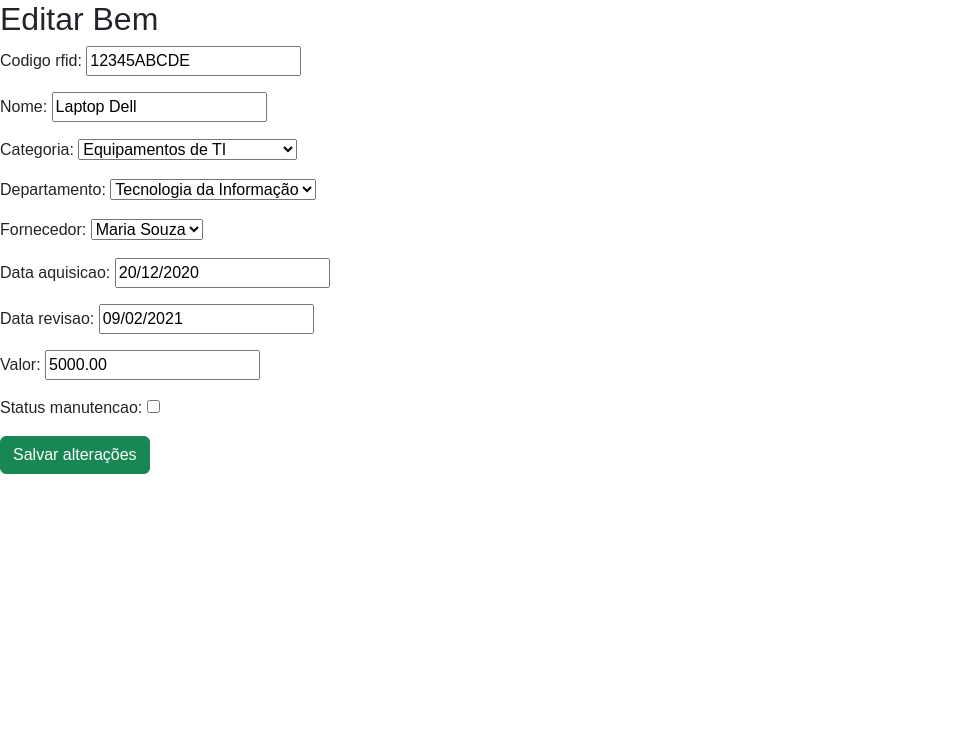
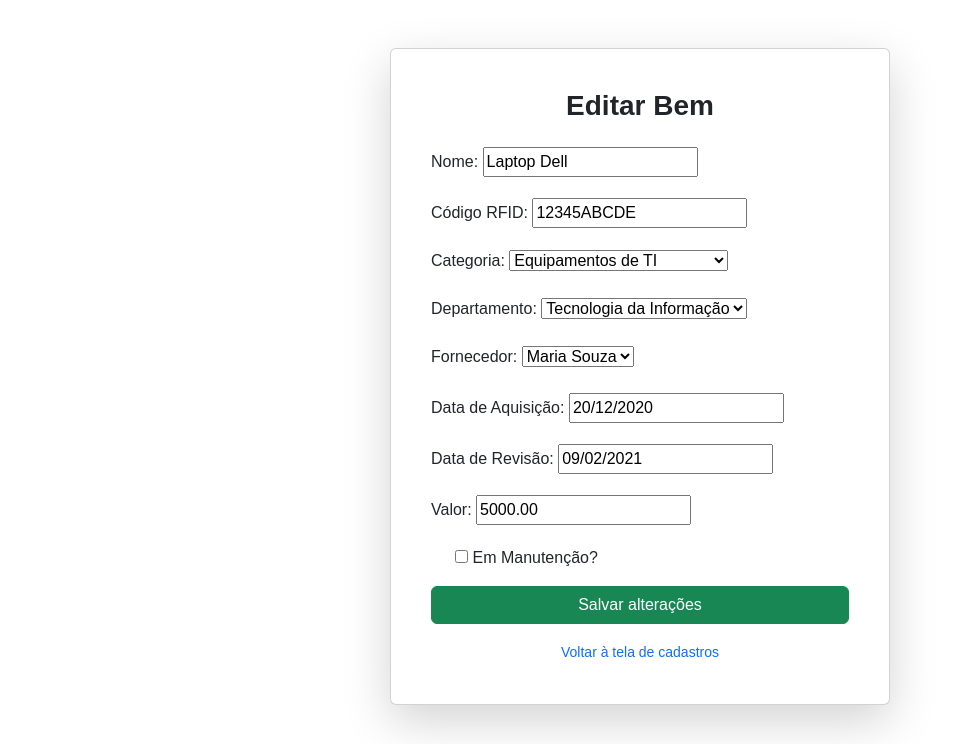
Before and after one commit to gilcicera/gestao-patrimonio, a Django app: page /bens/editar/1/ in a window 1280 px wide. Shown: the part 56-800 px from the top of the page, without its empty margins (0-966 px from the left). Run offline with Django 5.2, Linux system fonts and the light colour scheme; data comes from the database, SQL or seed files in the repository.

Commit message:
Atualizando template de edição de fornecedor e bem

```diff
--- a/patrimonio/templates/editar_bem.html
+++ b/patrimonio/templates/editar_bem.html
@@ -5,11 +5,77 @@
 {% endblock %}
 
 {% block content %}
-    <h2>Editar Bem</h2>
+<div class="d-flex justify-content-center align-items-center pt-5">
+    <div class="card shadow-lg p-4" style="width: 500px;">
+        <div class="card-body">
+            <h3 class="card-title text-center mb-4 text-dark"><strong>Editar Bem</strong></h3>
 
-    <form method="POST">
-        {% csrf_token %}
-        {{ form.as_p }}
-        <button type="submit" class="btn btn-success">Salvar alterações</button>
-    </form>
+            <form method="post">
+                {% csrf_token %}
+
+                <!-- Nome do Bem -->
+                <div class="mb-3">
+                    <label for="prod_nome" class="form-label">Nome:</label>
+                    {{ form.nome }}
+                </div>
+
+                <!-- Código RFID -->
+                <div class="mb-3">
+                    <label for="codigo_rfid" class="form-label">Código RFID:</label>
+                    {{ form.codigo_rfid }}
+                </div>
+
+                <!-- Categoria -->
+                <div class="mb-3">
+                    <label for="categoria" class="form-label">Categoria:</label>
+                    {{ form.categoria }}
+                </div>
+
+                <!-- Departamento -->
+                <div class="mb-3">
+                    <label for="departamento" class="form-label">Departamento:</label>
+                    {{ form.departamento }}
+                </div>
+
+                <!-- Fornecedor -->
+                <div class="mb-3">
+                    <label for="fornecedor" class="form-label">Fornecedor:</label>
+                    {{ form.fornecedor }}
+                </div>
+
+                <!-- Data de Aquisição -->
+                <div class="mb-3">
+                    <label for="data_aquisicao" class="form-label">Data de Aquisição:</label>
+                    {{ form.data_aquisicao }}
+                </div>
+
+                <!-- Data de Revisão -->
+                <div class="mb-3">
+                    <label for="data_revisao" class="form-label">Data de Revisão:</label>
+                    {{ form.data_revisao }}
+                </div>
+
+                <!-- Valor -->
+                <div class="mb-3">
+                    <label for="valor" class="form-label">Valor:</label>
+                    {{ form.valor }}
+                </div>
+
+                <!-- Status de Manutenção -->
+                <div class="mb-3 form-check">
+                    {{ form.status_manutencao }}
+                    <label class="form-check-label" for="status_manutencao">Em Manutenção?</label>
+                </div>
+
+                <div class="d-grid">
+                    <button type="submit" class="btn btn-success">Salvar alterações</button>
+                </div>
+
+                <div class="mt-3 text-center">
+                    <a class="nav-link text-primary" href="{% url 'cadastro' %}"><small>Voltar à tela de cadastros</small></a>
+                </div>
+            </form>
+        </div>
+    </div>
+</div>
 {% endblock %}
```
Also changed, not shown: patrimonio/templates/editar_fornecedor.html (+30 -6 lines).
